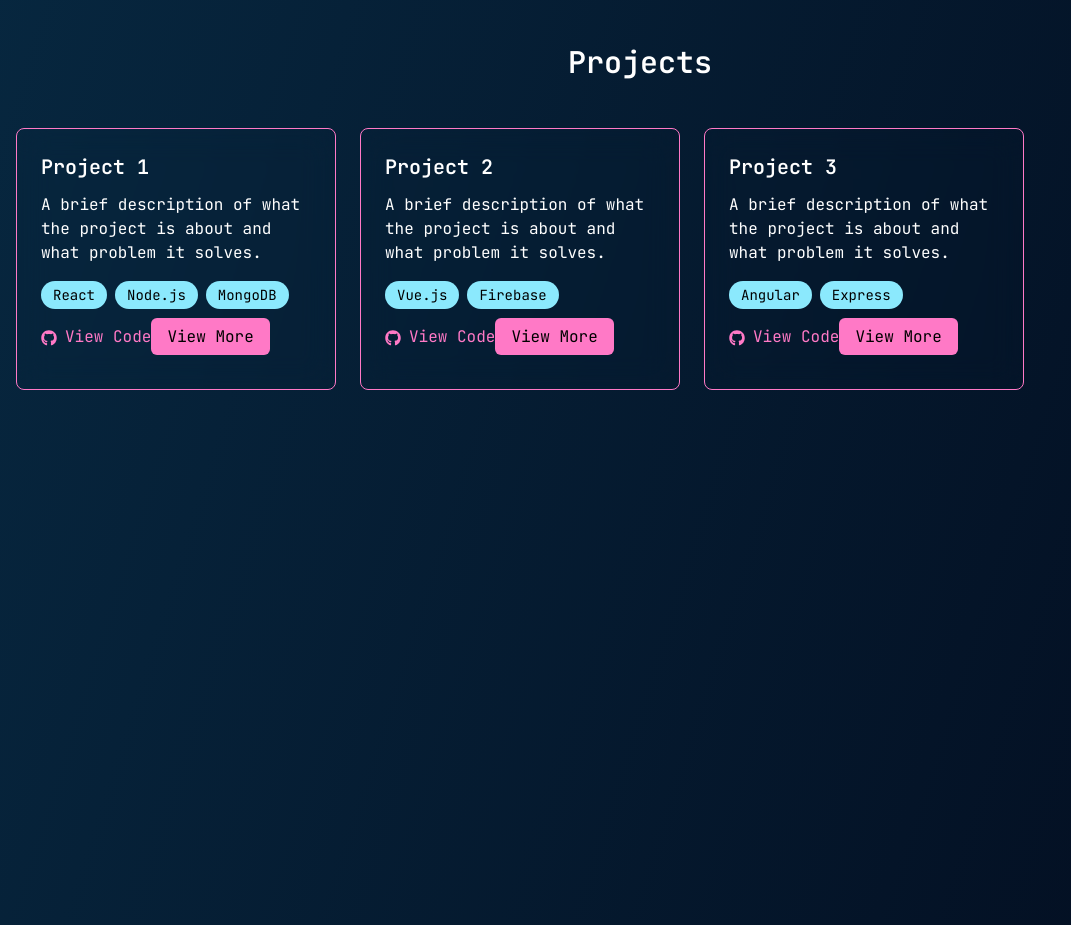
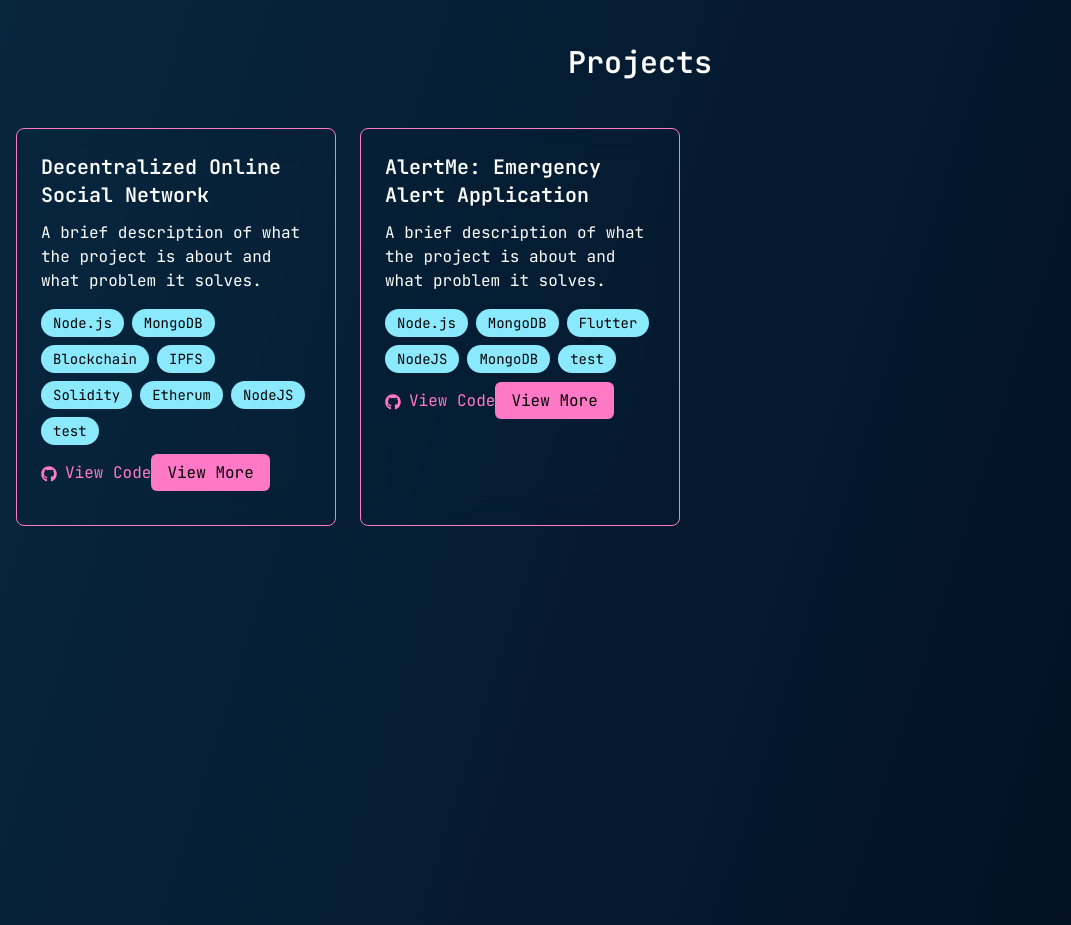
Before and after one commit to vskvj3/portfolio-nextjs, a Next.js app: page /about in a window 1280 px wide. Shown: the part 1660-2585 px from the top of the page, without its empty margins (0-1071 px from the left). Built offline with nearby package versions, Linux system fonts and the light colour scheme.

Commit message:
add dummy projects section

```diff
--- a/src/components/about/projects.js
+++ b/src/components/about/projects.js
@@ -1,21 +1,7 @@
-import Image from "next/image";
-import { getSortedProjectsData } from "@/lib/projects";
-import Link from "next/link";
+
 import { FaGithub } from "react-icons/fa";
 
-export async function getStaticProps() {
-  const allProjectsData = getSortedProjectsData();
-  const page = true;
-  return {
-    props: {
-      allProjectsData,
-      page
-    },
-  };
-}
-
-
-export default function Projects({ allProjectsData, page }) {
+export default function Projects({ allProjectsData }) {
     return (
         <section id="projects" className="h-screen bg-dracula-background px-4 py-10">
             <div className="text-center mb-12">
@@ -25,17 +11,26 @@ export default function Projects({ allProjectsData, page }) {
             <div className="overflow-x-auto">
                 {/* Project Cards Container with horizontal scrolling */}
                 <div className="flex space-x-6 snap-x sm:snap-none">
-          {/* Project Card 1 */}
+                    {allProjectsData?.map(({ id, date, tags, title }) => (
                         <div className="min-w-[300px] sm:w-[320px] w-full bg-dracula-background p-6 border border-dracula-pink rounded-lg backdrop-blur-lg hover:shadow-xl transition duration-300">
-            <h3 className="text-xl font-semibold text-dracula-t-white mb-3">Project 1</h3>
+                            <h3 className="text-xl font-semibold text-dracula-t-white mb-3">{title}</h3>
                             <p className="text-dracula-t-white mb-4">A brief description of what the project is about and what problem it solves.</p>
 
                             {/* Technologies */}
                             <div className="flex flex-wrap gap-2 mb-4">
-              <span className="text-sm bg-dracula-cyan text-dracula-background px-3 py-1 rounded-full">React</span>
                                 <span className="text-sm bg-dracula-cyan text-dracula-background px-3 py-1 rounded-full">Node.js</span>
                                 <span className="text-sm bg-dracula-cyan text-dracula-background px-3 py-1 rounded-full">MongoDB</span>
+                                {tags.map((tag) => (
+                                    <span
+                                        key={tag}
+                                        className="text-sm bg-dracula-cyan text-dracula-background px-3 py-1 rounded-full"
+
+                                    >
+                                        {tag}
+                                    </span>
+                                ))}
                             </div>
+
 
                             {/* GitHub Link */}
                             <a
@@ -55,69 +50,7 @@ export default function Projects({ allProjectsData, page }) {
                             >
                                 View More
                             </a>
-          </div>
-
-          {/* Project Card 2 */}
-          <div className="min-w-[300px] sm:w-[320px] w-full bg-dracula-background p-6 border border-dracula-pink rounded-lg backdrop-blur-lg hover:shadow-xl transition duration-300">
-            <h3 className="text-xl font-semibold text-dracula-t-white mb-3">Project 2</h3>
-            <p className="text-dracula-t-white mb-4">A brief description of what the project is about and what problem it solves.</p>
-
-            {/* Technologies */}
-            <div className="flex flex-wrap gap-2 mb-4">
-              <span className="text-sm bg-dracula-cyan text-dracula-background px-3 py-1 rounded-full">Vue.js</span>
-              <span className="text-sm bg-dracula-cyan text-dracula-background px-3 py-1 rounded-full">Firebase</span>
-            </div>
-
-            {/* GitHub Link */}
-            <a
-              href="https://github.com/yourusername/project2"
-              target="_blank"
-              rel="noopener noreferrer"
-              className="text-dracula-pink inline-block mb-4 hover:underline"
-            >
-              <FaGithub className="inline mr-2" />
-              View Code
-            </a>
-
-            {/* View More Button */}
-            <a
-              href="#"
-              className="bg-dracula-pink text-dracula-background py-2 px-4 rounded-md hover:bg-dracula-cyan transition duration-300"
-            >
-              View More
-            </a>
-          </div>
-
-          {/* Project Card 3 */}
-          <div className="min-w-[300px] sm:w-[320px] w-full bg-dracula-background p-6 border border-dracula-pink rounded-lg backdrop-blur-lg hover:shadow-xl transition duration-300">
-            <h3 className="text-xl font-semibold text-dracula-t-white mb-3">Project 3</h3>
-            <p className="text-dracula-t-white mb-4">A brief description of what the project is about and what problem it solves.</p>
-
-            {/* Technologies */}
-            <div className="flex flex-wrap gap-2 mb-4">
-              <span className="text-sm bg-dracula-cyan text-dracula-background px-3 py-1 rounded-full">Angular</span>
-              <span className="text-sm bg-dracula-cyan text-dracula-background px-3 py-1 rounded-full">Express</span>
-            </div>
-
-            {/* GitHub Link */}
-            <a
-              href="https://github.com/yourusername/project3"
-              target="_blank"
-              rel="noopener noreferrer"
-              className="text-dracula-pink inline-block mb-4 hover:underline"
-            >
-              <FaGithub className="inline mr-2" />
-              View Code
-            </a>
-
-            {/* View More Button */}
-            <a
-              href="#"
-              className="bg-dracula-pink text-dracula-background py-2 px-4 rounded-md hover:bg-dracula-cyan transition duration-300"
-            >
-              View More
-            </a>
-          </div>
+                        </div>))}
                 </div>
             </div>
         </section>
--- a/src/pages/about/index.js
+++ b/src/pages/about/index.js
@@ -1,7 +1,17 @@
 import { FaGithub, FaLinkedin, FaTree, FaCircle } from "react-icons/fa";
+import { getSortedProjectsData } from "@/lib/projects";
 import Projects from "@/components/about/projects";
 
-export default function About() {
+export async function getStaticProps() {
+  const allProjectsData = getSortedProjectsData(3);
+  return {
+    props: {
+      allProjectsData
+    },
+  };
+}
+
+export default function About({ allProjectsData }) {
   return (
     <div className=''>
       <p className="text-red-500">!Under Constructio!n</p>
@@ -79,7 +89,7 @@ export default function About() {
       </section>
 
       {/* Projects Section */}
-      <Projects/>
+      <Projects allProjectsData={allProjectsData}/>
 
       {/* Education Section */}
       <section id="education" className="h-screen flex justify-center items-center bg-dracula-background">
```
Lines whose indentation alone changed are shown as unchanged.
